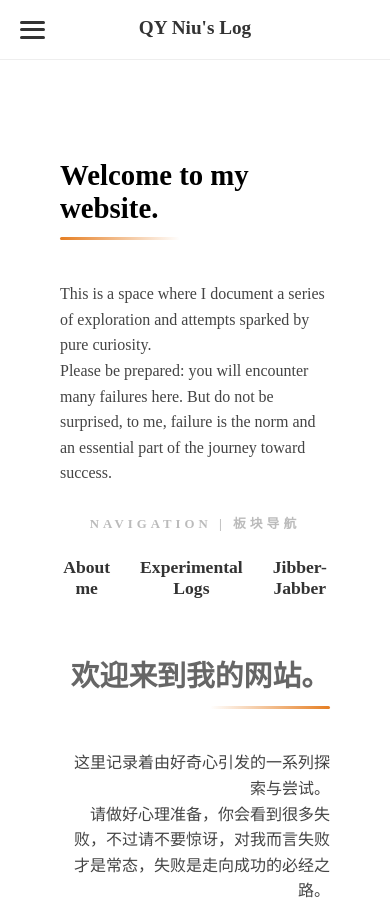
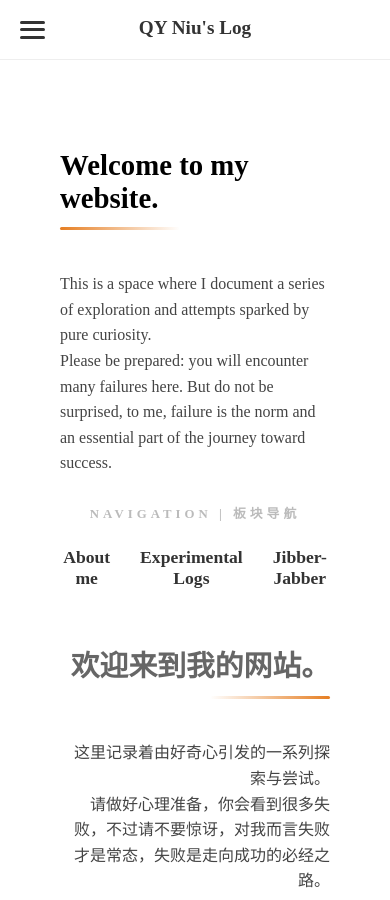
Before and after one commit to nqy-exp/nqy-exp.github.io, a Jekyll site: the page built from index.md, in a window 390 px wide and 900 px high. Built offline with Jekyll 4.4.1, drawn with Linux system fonts in a browser that asks for light colours.

```diff
--- a/_includes/footer.html
+++ b/_includes/footer.html
@@ -1,7 +1,7 @@
 <!-- 自定义页脚 -->
 <footer class="my-custom-footer">
   <div class="footer-contact">
-    Contact me: <a href="mailto:nqy.pro@outlook.com">nqy.pro@outlook.com</a> ｜ © 2026 Qiyue Niu. This work is licensed under <a href="https://creativecommons.org/licenses/by-nc-nd/4.0/" target="_blank" style="color: #999; text-decoration: underline;">CC BY-NC-ND 4.0</a> ｜ V1.0
+    Contact me: <a href="mailto:nqy.pro@outlook.com">nqy.pro@outlook.com</a> ｜ © 2026 Qiyue Niu. This work is licensed under <a href="https://creativecommons.org/licenses/by-nc-nd/4.0/" target="_blank" style="color: #999; text-decoration: underline;">CC BY-NC-ND 4.0</a> ｜ V1.5
   </div>
 </footer>
 
--- a/assets/css/style.css
+++ b/assets/css/style.css
@@ -176,7 +176,7 @@
 
     /* 让正文内容从 Header 下方开始，并留出呼吸感 (解决标题太近的问题) */
     body {
-        padding-top: 80px !important; /* 这里的 80px 决定了标题和 Header 的距离 */
+        padding-top: 70px !important; /* 这里的 80px 决定了标题和 Header 的距离 */
     }
 
     .hamburger-btn {
```
